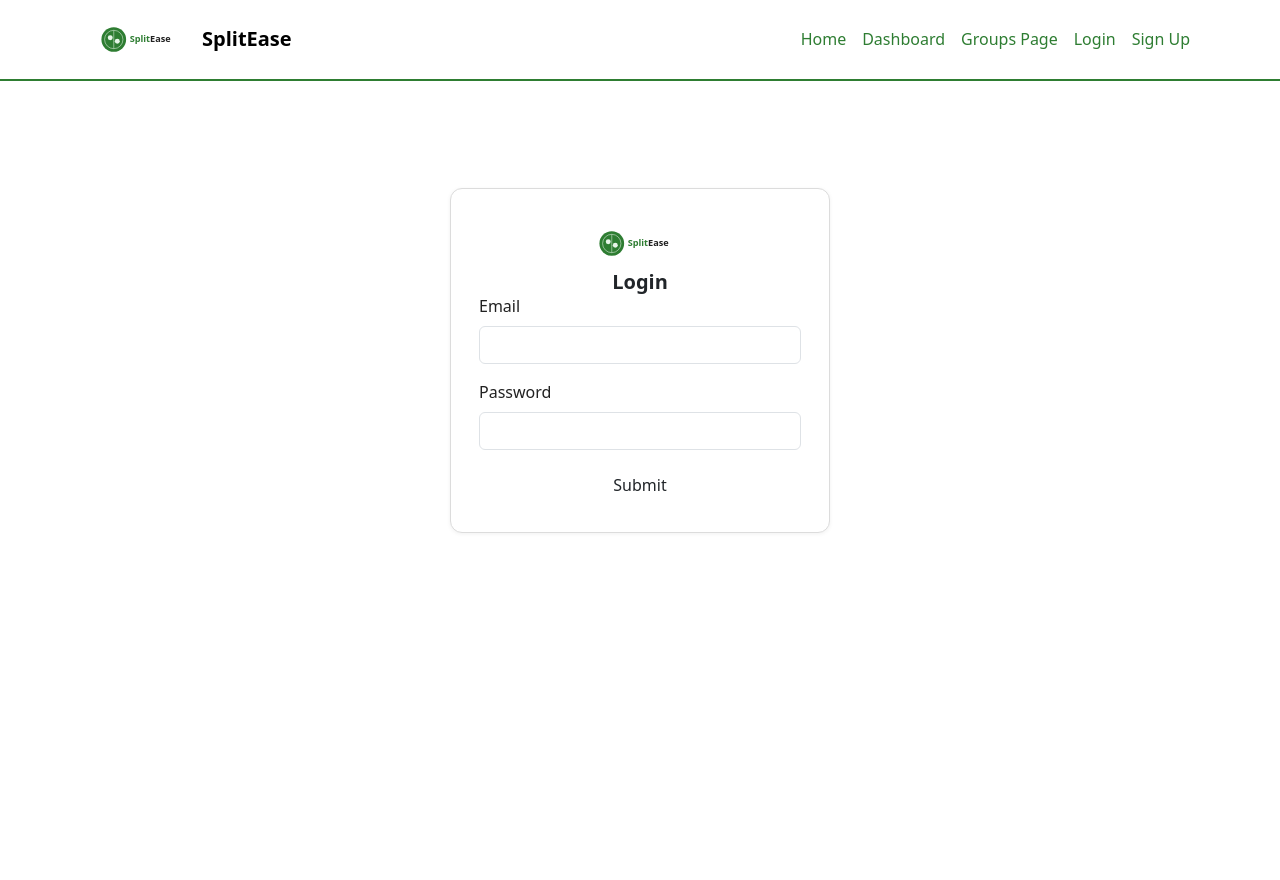
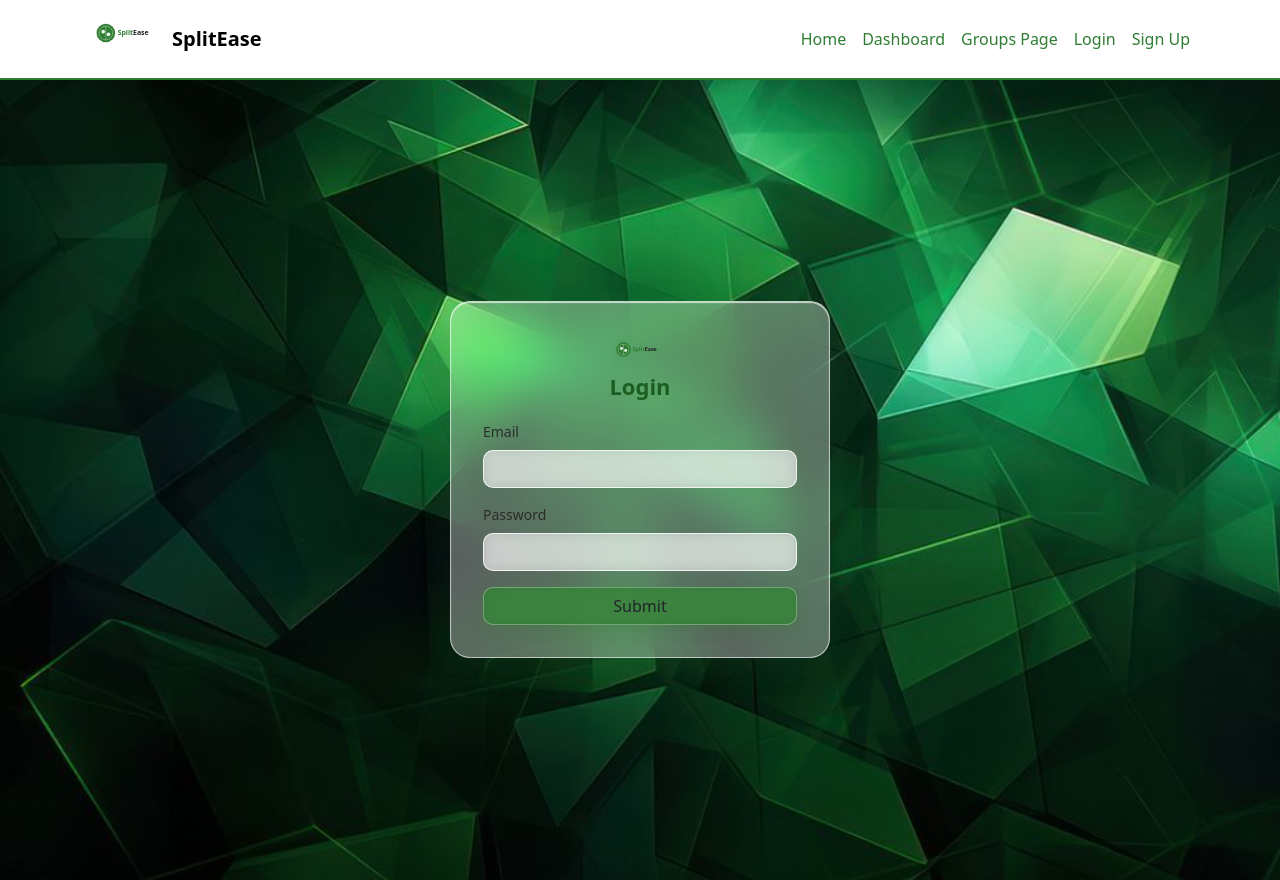
Before and after one commit to Sana3623/splitwise-clone, a React app in the folder frontend/: page /login in a window 1280 px wide. Before the commit the page ends 800 px from the top, so only its background shows below. Built offline with nearby package versions, Linux system fonts and the light colour scheme; the HTML template or start-up script is replaced by a standard one.

Commit message:
Convert CreateGroup to routed page and add glassmorphism styling to auth pages

```diff
--- /dev/null
+++ b/frontend/src/components/CreateGroup.jsx
@@ -0,0 +1,80 @@
+import React, { useState } from "react";
+import { useNavigate, useLocation } from 'react-router-dom'
+import '../css/style.css'
+
+function CreateGroup() {
+    const navigate = useNavigate();
+    const location = useLocation();
+    const { userId } = location.state || {};
+
+    const [groupName, setGroupName] = useState('');
+    const [memberInput, setMemberInput] = useState('');
+    const [members, setMembers] = useState([]);
+
+    const addMember = () => {
+        if (memberInput.trim()) {
+            setMembers([...members, memberInput.trim()]);
+            setMemberInput('');
+        }
+    };
+
+    const removeMember = (name) => {
+        setMembers(members.filter(m => m !== name));
+    };
+
+    const submitHandler = async (e) => {
+        e.preventDefault();
+
+        const response = await fetch("http://localhost:5000/creategrp", {
+            method: 'POST',
+            headers: { 'Content-Type': 'application/json' },
+            body: JSON.stringify({ grp_name: groupName, members: members, user_id: userId })
+        });
+        const result = await response.json();
+        console.log(result);
+
+        navigate('/groups');
+    };
+
+    return (
+        <div className="custom-wrapper">
+            <div className="custom-card">
+                <h3 className="card-title">Create a group</h3>
+
+                <div className="mb-3">
+                    <label className="form-label">Group Name</label>
+                    <input
+                        className="form-control"
+                        value={groupName}
+                        onChange={(e) => setGroupName(e.target.value)}
+                    />
+                </div>
+
+                <div className="mb-3">
+                    <label className="form-label">Add Members</label>
+                    <input
+                        className="form-control"
+                        value={memberInput}
+                        onChange={(e) => setMemberInput(e.target.value)}
+                    />
+                    <button type="button" onClick={addMember} className="btn-outline-green" style={{ marginTop: '8px' }}>Add</button>
+                </div>
+
+                <div style={{ display: 'flex', flexWrap: 'wrap', gap: '8px', marginBottom: '16px' }}>
+                    {members.map((m) => (
+                        <span key={m} className="bg-light-green text-green" style={{ padding: '6px 10px', borderRadius: '20px', fontSize: '13px' }}>
+                            {m} <button type="button" onClick={() => removeMember(m)} style={{ background: 'none', border: 'none', color: 'inherit' }}>×</button>
+                        </span>
+                    ))}
+                </div>
+
+                <div style={{ display: 'flex', gap: '10px' }}>
+                    <button type="button" onClick={() => navigate('/groups')} className="btn-outline-green" style={{ flex: 1 }}>Cancel</button>
+                    <button type="button" onClick={submitHandler} className="btn-brand" style={{ flex: 1 }}>Create group</button>
+                </div>
+            </div>
+        </div>
+    );
+}
+
+export default CreateGroup
--- a/frontend/src/components/CreateGroupModal.jsx
+++ /dev/null
@@ -1,74 +0,0 @@
-import React, { useState } from "react";
-
-function CreateGroupModal({ onClose, onCreate }) {
-    const [groupName, setGroupName] = useState('');
-    const [memberInput, setMemberInput] = useState('');
-    const [members, setMembers] = useState([]);
-
-    const addMember = () => {
-        if (memberInput.trim()) {
-            setMembers([...members, memberInput.trim()]);
-            setMemberInput('');
-        }
-    };
-
-      let txtGrpHandler = (e) => {
-
-        setGroupName (e.target.value)
-    }
-
-      let txtMemHandler = (e) => {
-
-        setMemberInput (e.target.value)
-    }
-    const removeMember = (name) => {
-        setMembers(members.filter(m => m !== name));
-    };
-
-    const submitHandler = async (e) => {
-        e.preventDefault();
-
-        const response = await fetch("http://localhost:5000/creategrp", {
-            method: 'POST',
-            headers: { 'Content-Type': 'application/json' },
-            body: JSON.stringify({ grp_name: groupName, members: members })
-        });
-        const result = await response.json();
-        console.log(result);
-
-        onCreate();
-        onClose();
-    };
-
-    return (
-        <div className="modal-overlay">
-            <div className="custom-card modal-card">
-                <div>
-                    <label>Group Name</label>
-                    <input name="groupName" value={groupName} onChange={txtGrpHandler} />
-                </div>
-
-                <div>
-                    <label>Add Members</label>
-                    <input name="memberInput" value={memberInput} onChange={txtMemHandler} />
-                    <button type="button" onClick={addMember}>Add</button>
-                </div>
-
-                <div>
-                    {members.map((m) => (
-                        <span key={m}>
-                            {m} <button type="button" onClick={() => removeMember(m)}>x</button>
-                        </span>
-                    ))}
-                </div>
-
-                <div>
-                    <button type="button" onClick={onClose}>Cancel</button>
-                    <button type="button" onClick={submitHandler}>Create group</button>
-                </div>
-            </div>
-        </div>
-    );
-}
-
-export default CreateGroupModal;
--- a/frontend/src/css/style.css
+++ b/frontend/src/css/style.css
@@ -1,9 +1,9 @@
-
-   /* THEME VARIABLES */
-
+/*
+   THEME VARIABLES
+   */
 :root {
   --primary-green: #2e7d32;
-  --light-green: #87fa90;
+  --light-green: #e8f5e9;
   --dark-green: #1b5e20;
   --danger-red: #c62828;
   --light-red: #fdecea;
@@ -18,9 +18,9 @@ body {
   font-family: 'Segoe UI', sans-serif;
 }
 
-
-   /* NAVBAR */
-
+/*
+   NAVBAR
+    */
 .navbar {
   background-color: #ffffff;
   border-bottom: 2px solid var(--primary-green);
@@ -50,22 +50,21 @@ body {
   color: #ffffff;
 }
 
-
-   /* PAGE WRAPPER (Login / Signup) */
-
+/*
+   PAGE WRAPPER (Login / Signup)
+    */
 .custom-wrapper {
-  min-height: 70vh;
+  min-height: 100vh;
   display: flex;
   align-items: center;
   justify-content: center;
-  /* background-color: var(--light-green); */
-
+  background-color: var(--light-green);
   padding: 20px;
 }
 
-
-   /* CARD (Login / Signup / Groups / Expenses) */
-
+/*
+   CARD (Login / Signup / Groups / Expenses)
+    */
 .custom-card {
   background-color: #ffffff;
   border: 1px solid var(--border-color);
@@ -93,22 +92,29 @@ body {
   color: var(--text-muted);
 }
 
-
+/*
+   LOGO
+   */
 .custom-logo {
-  width: 120px;
+  width: 90px;
   height: auto;
-  /* margin-bottom: 12px; */
+  margin-bottom: 12px;
 }
 
+.register-logo {
+  width: 90px;
+  height: auto;
+  margin-bottom: 12px;
+}
 
-
-   /* FORM FIELDS (Bootstrap overrides) */
-
+/*
+   FORM FIELDS (Bootstrap overrides)
+ */
 .form-label {
   display: block;
   text-align: left;
   margin-bottom: 6px;
-
+  font-size: 14px;
   color: var(--text-dark);
 }
 
@@ -126,8 +132,9 @@ body {
   box-shadow: 0 0 0 2px var(--light-green);
 }
 
-   /* BUTTONS */
-
+/*
+   BUTTONS
+   */
 .btn-brand {
   background-color: var(--primary-green);
   color: #ffffff;
@@ -154,9 +161,9 @@ body {
   background-color: var(--light-green);
 }
 
-
-   /* BALANCE INDICATORS */
-
+/*
+   BALANCE INDICATORS
+   */
 .balance-positive {
   color: var(--primary-green);
   font-weight: 600;
@@ -179,9 +186,9 @@ body {
   padding: 12px;
 }
 
-
-   /* UTILITIES */
-
+/*
+   UTILITIES
+    */
 .text-green {
   color: var(--primary-green);
 }
@@ -196,27 +203,80 @@ body {
   font-size: 14px;
 }
 
-.otp-wrapper {
-    background-color: #ffffff;
+/*
+   LIQUID GLASS - AUTH PAGES
+    */
+.auth-wrapper {
   min-height: 100vh;
   display: flex;
   align-items: center;
   justify-content: center;
+  padding: 20px;
+  background-image: url('../assets/auth-bg.png');
+
+  background-size: cover;
+  background-position: center;
+  background-attachment: fixed;
+
 }
 
-.otp-card {
-    background-color: #ffffff;
-    border: 2px solid #48f731;
-    border-radius: 12px;
-    padding: 2rem;
+
+
+.glass-card {
+  background: rgba(255, 255, 255, 0.35);
+  backdrop-filter: blur(20px) saturate(180%);
+  -webkit-backdrop-filter: blur(20px) saturate(180%);
+  border: 1px solid rgba(255, 255, 255, 0.6);
+  border-radius: 20px;
+  padding: 32px;
   width: 100%;
   max-width: 380px;
+  box-shadow:
+    0 8px 32px rgba(46, 125, 50, 0.15),
+    inset 0 1px 1px rgba(255, 255, 255, 0.7);
   text-align: center;
-    box-shadow: 0 4px 12px rgba(0, 0, 0, 0.08);
 }
 
-.otp-title {
-    color: #212529;
+.glass-card .card-title {
+  color: var(--dark-green);
   font-weight: 600;
-    margin-bottom: 1.5rem;
+  font-size: 22px;
+  margin-bottom: 22px;
 }
+
+.glass-card .form-label {
+  color: #2c2c2a;
+  font-weight: 500;
+}
+
+.glass-card .form-control {
+  background: rgba(255, 255, 255, 0.5);
+  backdrop-filter: blur(6px);
+  border: 1px solid rgba(255, 255, 255, 0.8);
+  border-radius: 10px;
+}
+
+.glass-card .form-control:focus {
+  background: rgba(255, 255, 255, 0.75);
+  border-color: var(--primary-green);
+  box-shadow: 0 0 0 3px rgba(46, 125, 50, 0.15);
+}
+
+.glass-card .btn-brand {
+  background: rgba(46, 125, 50, 0.85);
+  backdrop-filter: blur(6px);
+  border: 1px solid rgba(255, 255, 255, 0.3);
+  border-radius: 10px;
+  box-shadow: 0 4px 14px rgba(46, 125, 50, 0.3);
+}
+
+.glass-card .btn-brand:hover {
+  background: rgba(27, 94, 32, 0.95);
+}
+
+.glass-logo {
+  width: 70px;
+  height: auto;
+  margin-bottom: 8px;
+  filter: drop-shadow(0 2px 6px rgba(46, 125, 50, 0.3));
+}
--- a/frontend/src/pages/GroupPage.jsx
+++ b/frontend/src/pages/GroupPage.jsx
@@ -2,12 +2,12 @@ import React, { useState, useEffect } from "react"
 import { useNavigate } from 'react-router-dom'
 import logo from '../assets/spliteaselogo.svg'
 import '../css/style.css'
-import CreateGroupModal from '../components/CreateGroupModal'
+import CreateGroup from '../components/CreateGroup'
 
 function GroupPage() {
     const navigate = useNavigate()
     const [groups, setGroups] = useState([])
-    const [loading, setLoading] = useState(true)
+
     const [showModal, setShowModal] = useState(false)
 
     const getUserDetails = async () => {
@@ -29,9 +29,9 @@ function GroupPage() {
         console.log(result)
         setGroups(result)
 
-            setLoading(false)
 
-    };
+
+    }
 
     useEffect(() => {
         const token = localStorage.getItem("token");
@@ -43,13 +43,7 @@ function GroupPage() {
         }
     }, []);
 
-    if (loading) {
-        return <p className="text-center-muted">Loading your groups...</p>;
-    }
 
-    if (!authChecked || loading) {
-        return null;
-    }
 
     return (
         <div className="custom-wrapper" style={{ flexDirection: 'column', alignItems: 'stretch' }}>
@@ -72,21 +66,12 @@ function GroupPage() {
 
             <button
                 className="btn-brand w-100"
-                onClick={() => setShowModal(true)}
+                onClick={() => navigate('/groups/new', { state: { userId: user.user_id, userName: user.user_name } })}
                 style={{ marginTop: '16px' }}
             >
                 + Create group
             </button>
 
-            {showModal && (
-                <CreateGroupModal
-                    onClose={() => setShowModal(false)}
-                    onCreate={() => {
-                        setShowModal(false);
-                        getUserGroups();
-                    }}
-                />
-            )}
         </div>
     );
 }
--- a/frontend/src/pages/Login.jsx
+++ b/frontend/src/pages/Login.jsx
@@ -36,9 +36,9 @@ function Login() {
 
     return (
         <>
-            <div className="custom-wrapper">
-                <div className="custom-card">
-                    <img src={logo} alt="logo" className="custom-logo" />
+            <div className="auth-wrapper">
+                <div className="glass-card">
+                    <img src={logo} alt="logo" className="glass-logo" />
                     <h3 className="card-title ">Login</h3>
                     <div className='mb-3'>
                         <label className='form-label'>Email</label>
--- a/frontend/src/pages/Signup.jsx
+++ b/frontend/src/pages/Signup.jsx
@@ -37,9 +37,9 @@ function Signup() {
     return (
         <>{
              otp == false ? <>
-            <div className="custom-wrapper">
-                <div className="custom-card">
-                    <img src={logo} alt="logo" className="custom-logo" />
+            <div className="auth-wrapper">
+                <div className="glass-card">
+                    <img src={logo} alt="logo" className="glass-logo" />
                     <h3 className="card-title ">SIGN UP</h3>
 
                     <div className='mb-3'>
--- a/frontend/src/router/App1.jsx
+++ b/frontend/src/router/App1.jsx
@@ -1,10 +1,10 @@
-import React,{ useState } from 'react'
+import React, { useState } from 'react'
 import { useEffect } from 'react'
 import { Routes, Route } from 'react-router-dom'
 import Navbar from '../components/Navbar'
 import Login from '../pages/Login'
 import Signup from '../pages/Signup'
-// import CreateGroupModal from '../components/CreateGroupModal'
+import CreateGroup from '../components/CreateGroup'
 import GroupPage from '../pages/GroupPage'
 // import Dashboard from '../pages/Dashboard'
 
@@ -12,12 +12,12 @@ function App() {
 
   return (
     <>
-     <Navbar />
+      <Navbar />
       <Routes>
         <Route path="/login" element={<Login />} />
         <Route path="/signup" element={<Signup />} />
-         <Route path="/grppage" element={<GroupPage />} />
-                {/* <Route path="/dashboard" element={<Dashboard />} /> */}
+        <Route path="/grppage" element={<GroupPage />} />
+        <Route path="/groups/new" element={<CreateGroup />} />
       </Routes>
     </>
   );
```
Also changed, not shown: frontend/src/assets/auth-bg.png (added), 1 other file (tests, documents, lock files or other folders). Lines whose indentation alone changed are shown as unchanged.
